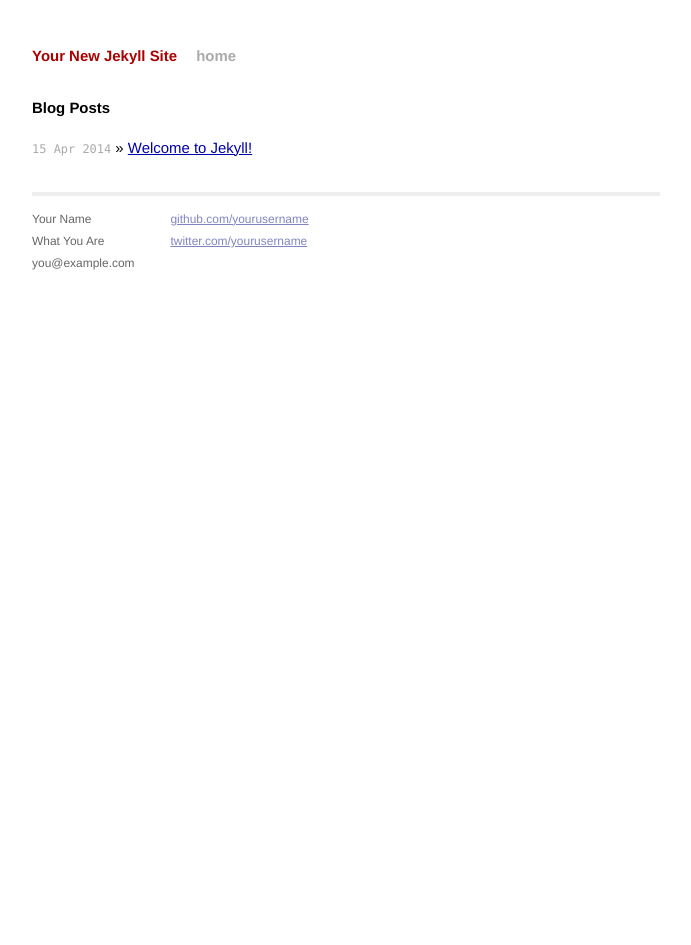
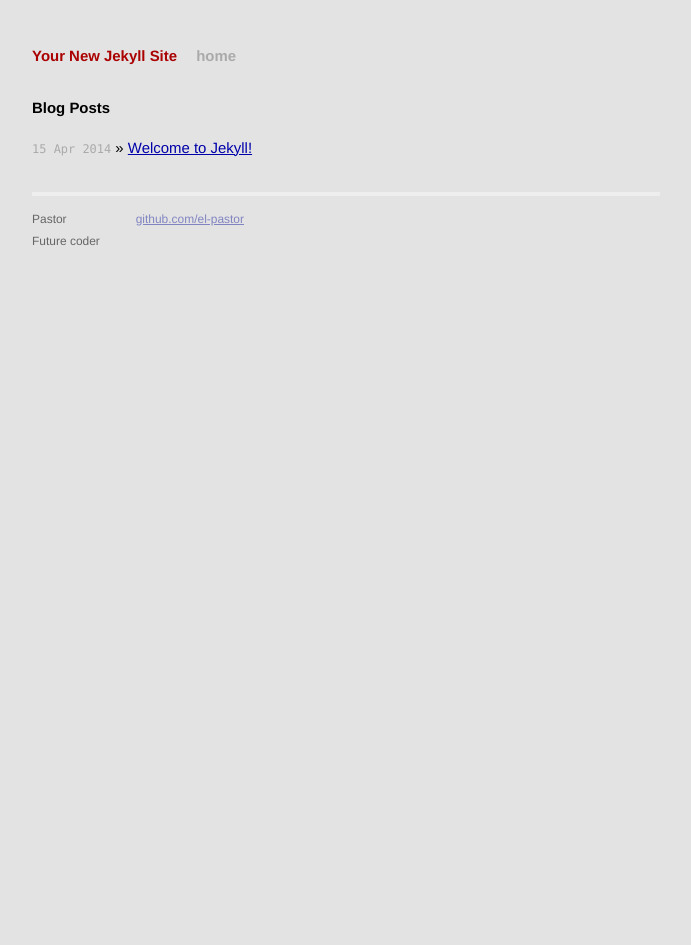
Before and after one commit to el-pastor/BlogTest, a Jekyll site: the page built from index.html, in a window 1280 px wide. Shown: the whole page, without its empty margins (294-985 px from the left). Built offline with Jekyll 4.4.1, drawn with Linux system fonts in a browser that asks for light colours; Markdown is read by kramdown in place of the engine named in the settings.

Commit message:
CSS y datos

```diff
--- a/_layouts/default.html
+++ b/_layouts/default.html
@@ -26,15 +26,13 @@
           <div class="footer">
             <div class="contact">
               <p>
-                Your Name<br />
-                What You Are<br />
-                you@example.com
+                Pastor<br />
+                Future coder<br />
               </p>
             </div>
             <div class="contact">
               <p>
-                <a href="https://github.com/yourusername">github.com/yourusername</a><br />
-                <a href="https://twitter.com/yourusername">twitter.com/yourusername</a><br />
+                <a href="https://github.com/el-pastor">github.com/el-pastor</a><br />
               </p>
             </div>
           </div>
--- a/css/main.css
+++ b/css/main.css
@@ -13,7 +13,7 @@
 html, body { height: 100%; }
 
 body {
-  background-color: #FFF;
+  background-color: #e3e3e3;
   font: 13.34px Helvetica, Arial, sans-serif;
   font-size: small;
   text-align: center;
```
